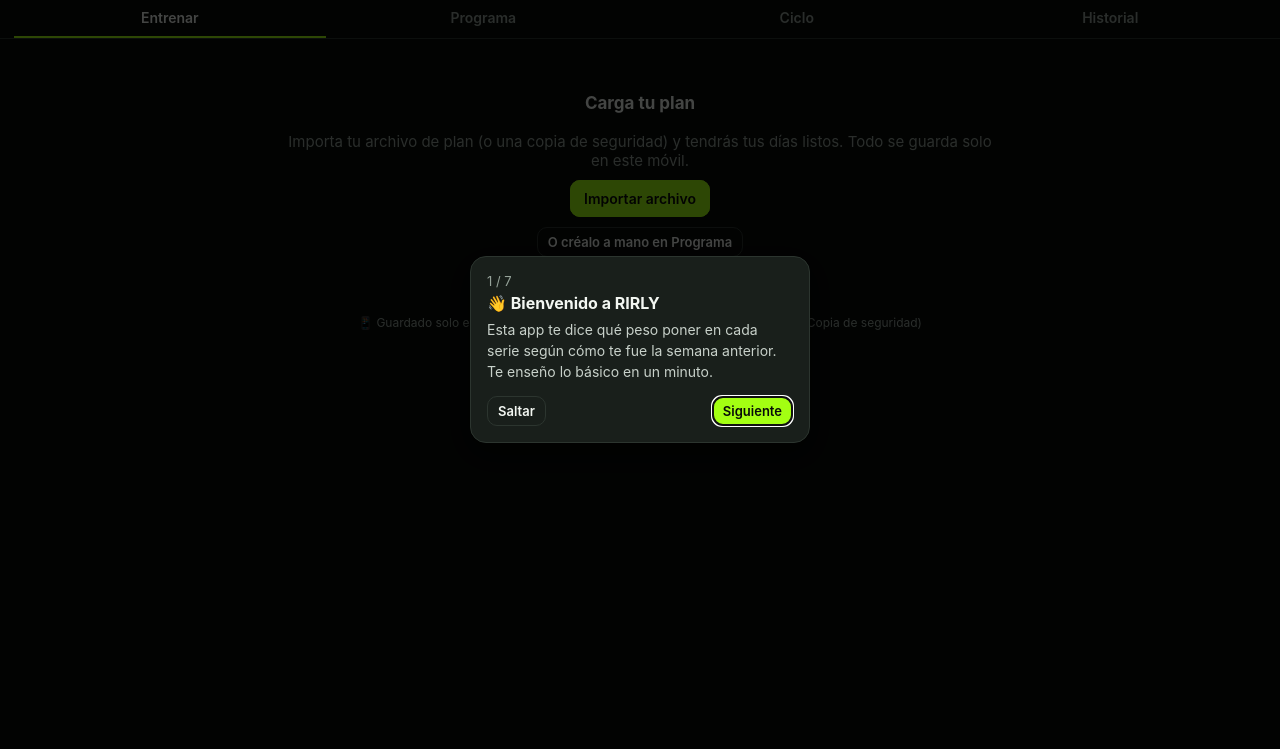
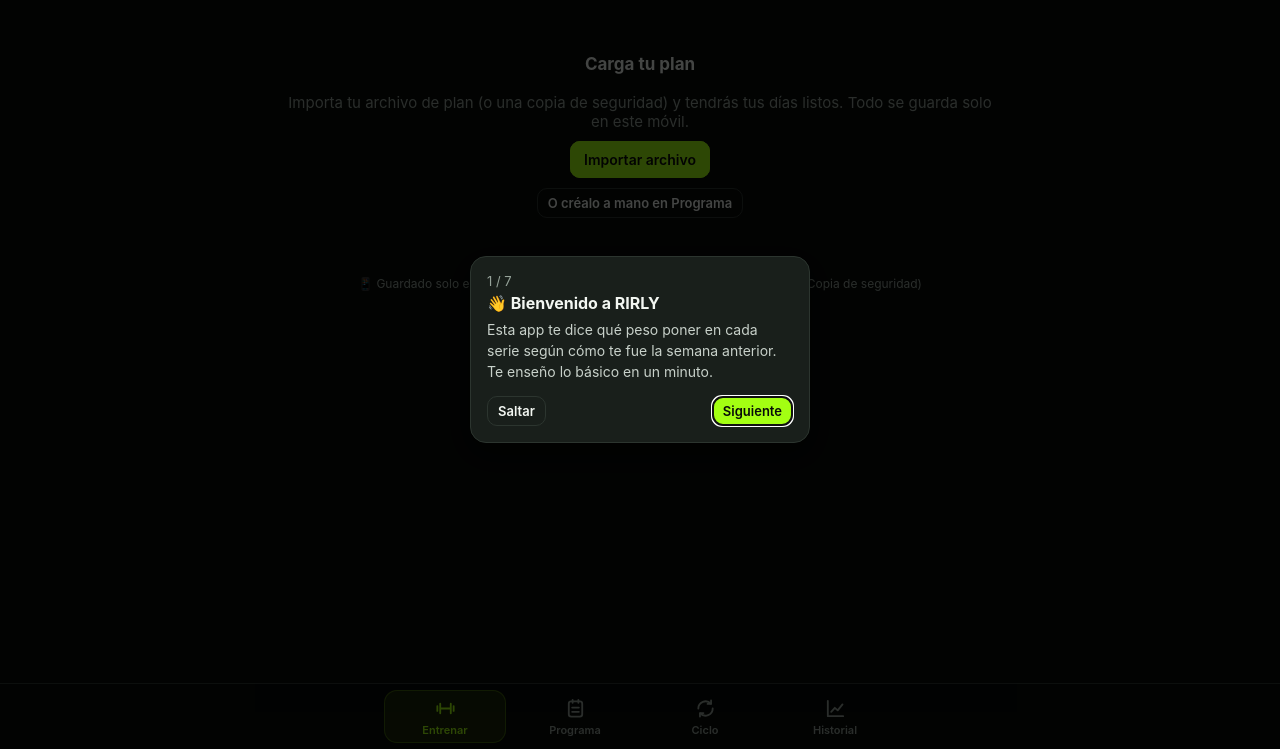
Before and after one commit to joseaholgado/rirly, a plain HTML site: page rirly-ios/index.html in a window 1280 px wide. Shown: the part 51-800 px from the top of the page. Drawn offline with Linux system fonts and the light colour scheme.

Commit message:
Mueve la navegación a una barra inferior animada
- Pestañas abajo con iconos, indicador deslizante y transición entre vistas
- El header se desplaza con la página y ya no tapa el contenido
- Añade favicon.ico para evitar el 404 que hacía fallar el test Z3

Co-Authored-By: Claude Opus 5.5 <noreply@anthropic.com>

```diff
--- a/rirly-ios/index.html
+++ b/rirly-ios/index.html
@@ -33,15 +33,18 @@
       <button data-act="wknext" aria-label="Semana siguiente">›</button>
     </div>
   </div>
-  <nav id="tabs">
-    <button data-tab="hoy">Entrenar</button>
-    <button data-tab="programa">Programa</button>
-    <button data-tab="bloque">Ciclo</button>
-    <button data-tab="historial">Historial</button>
-  </nav>
 </header>
 <main id="view"></main>
 <div class="foot" id="foot" hidden></div>
+<nav id="tabs" aria-label="Secciones" data-active="hoy">
+  <div class="tabs-in">
+    <span class="tab-ind" aria-hidden="true"></span>
+    <button data-tab="hoy"><svg viewBox="0 0 24 24" aria-hidden="true"><path d="M6.5 7v10M3.5 9.5v5M17.5 7v10M20.5 9.5v5M6.5 12h11"/></svg><span>Entrenar</span></button>
+    <button data-tab="programa"><svg viewBox="0 0 24 24" aria-hidden="true"><rect x="5" y="4.5" width="14" height="16" rx="2.5"/><path d="M9 3v3M15 3v3M8.5 11h7M8.5 15.5h7"/></svg><span>Programa</span></button>
+    <button data-tab="bloque"><svg viewBox="0 0 24 24" aria-hidden="true"><path d="M19.5 12a7.5 7.5 0 0 1-13 5.1M4.5 12a7.5 7.5 0 0 1 13-5.1"/><path d="M17.8 3.6v3.6h-3.6M6.2 20.4v-3.6h3.6"/></svg><span>Ciclo</span></button>
+    <button data-tab="historial"><svg viewBox="0 0 24 24" aria-hidden="true"><path d="M4 4v16h16"/><path d="M7.5 15.5l3.8-4.2 3 2.6 5-6.2"/></svg><span>Historial</span></button>
+  </div>
+</nav>
 <div class="toast" id="toast" role="status" aria-live="polite"></div>
 </body>
 </html>
--- a/rirly-ios/js/app.js
+++ b/rirly-ios/js/app.js
@@ -58,9 +58,23 @@ const ACTIONS = {
   impcancel() { pendingImport = null; closeModal(); }
 };
 
+/** Cambia de pestaña; la vista entra por el lado hacia el que se avanza. */
+const TAB_ORDER = ['hoy', 'programa', 'bloque', 'historial'];
+function goTab(tab) {
+  const from = TAB_ORDER.indexOf(UI.tab), to = TAB_ORDER.indexOf(tab), view = $('#view');
+  UI.tab = tab; UI.confirm = null; render(); window.scrollTo(0, 0);
+  if (from === to) return;
+  view.classList.remove('slide-next', 'slide-prev');
+  void view.offsetWidth; // reinicia la animación si se cambia de pestaña muy rápido
+  view.classList.add(to > from ? 'slide-next' : 'slide-prev');
+}
+$('#view').addEventListener('animationend', e => {
+  if (e.target === e.currentTarget) e.currentTarget.classList.remove('slide-next', 'slide-prev');
+});
+
 document.addEventListener('click', e => {
   const t = e.target.closest('[data-tab],[data-act]'); if (!t) return;
-  if (t.dataset.tab && !t.dataset.act) { UI.tab = t.dataset.tab; UI.confirm = null; render(); window.scrollTo(0, 0); return; }
+  if (t.dataset.tab && !t.dataset.act) { goTab(t.dataset.tab); return; }
   const fn = Object.hasOwn(ACTIONS, t.dataset.act) ? ACTIONS[t.dataset.act] : null;
   if (fn) fn(t);
 });
--- a/rirly-ios/js/vistas.js
+++ b/rirly-ios/js/vistas.js
@@ -14,7 +14,12 @@ const confirmBtn = (key, act, attrs, label) => UI.confirm === key
 function render() {
   const c = S.cfg, w = curWeek();
   $('#wkchip').innerHTML = cycleOver() ? '<b>Ciclo terminado</b>' : `S${w + 1}/${c.weeks} · <b>${PHASES[w]}</b>`;
-  document.querySelectorAll('#tabs button').forEach(b => b.classList.toggle('on', b.dataset.tab === UI.tab));
+  $('#tabs').dataset.active = UI.tab;
+  document.querySelectorAll('#tabs button').forEach(b => {
+    const on = b.dataset.tab === UI.tab;
+    b.classList.toggle('on', on);
+    if (on) b.setAttribute('aria-current', 'page'); else b.removeAttribute('aria-current');
+  });
   const view = { hoy: viewHoy, programa: viewPrograma, bloque: viewCiclo, historial: viewHistorial }[UI.tab] || viewHoy;
   $('#view').innerHTML = view() + `<p class="status" id="status">${statusText()}</p>`;
   renderFoot();
--- a/rirly-ios/styles.css
+++ b/rirly-ios/styles.css
@@ -10,7 +10,7 @@
   --card2: #222A25; --line: #2C352F; --soft: #C8D1CA; --on-accent: #080B09; --header: rgba(8,11,9,.94);
   --up-bg: rgba(163,255,18,.11); --ok: #3DDBB5; --ok-bg: rgba(61,219,181,.11);
   --info: #5aa9ff; --info-bg: rgba(90,169,255,.11); --dl: #b48cff; --dl-bg: rgba(180,140,255,.12);
-  --warn: #ffcc4d; --warn-bg: rgba(255,204,77,.11); --danger: #ff6b6b; --r: 14px;
+  --warn: #ffcc4d; --warn-bg: rgba(255,204,77,.11); --danger: #ff6b6b; --r: 14px; --nav-h: 66px;
   --sans: -apple-system, BlinkMacSystemFont, system-ui, sans-serif;
   --mono: ui-monospace, "SF Mono", Menlo, monospace;
 }
@@ -47,7 +47,9 @@ svg text { font-family: var(--mono) }
 .grid3 { display: grid; grid-template-columns: 1fr 1fr 1fr; gap: 8px }
 
 /* ---------- cabecera y pestañas ---------- */
-header { position: sticky; top: 0; z-index: 10; background: var(--header); -webkit-backdrop-filter: blur(8px); backdrop-filter: blur(8px); border-bottom: 1px solid var(--line); padding: calc(10px + env(safe-area-inset-top)) calc(14px + env(safe-area-inset-right)) 0 calc(14px + env(safe-area-inset-left)) }
+/* el header se desplaza con la página; solo queda fija la franja de la barra de estado del móvil */
+body::before { content: ""; position: fixed; top: 0; left: 0; right: 0; height: env(safe-area-inset-top); background: var(--bg); z-index: 10 }
+header { border-bottom: 1px solid var(--line); padding: calc(10px + env(safe-area-inset-top)) calc(14px + env(safe-area-inset-right)) 10px calc(14px + env(safe-area-inset-left)) }
 .top { display: flex; align-items: center; gap: 10px; justify-content: space-between }
 .brand { font-weight: 800; letter-spacing: -.02em; font-size: 17px }
 .brand span { color: var(--up) }
@@ -55,10 +57,31 @@ header { position: sticky; top: 0; z-index: 10; background: var(--header); -webk
 .wk button { width: 30px; height: 30px; border-radius: 9px; border: 1px solid var(--line); background: var(--card); color: var(--tx); font-size: 16px }
 .wkchip { font-family: var(--mono); font-size: 13px; padding: 6px 10px; border-radius: 9px; background: var(--card2); border: 1px solid var(--line); white-space: nowrap }
 .wkchip b { color: var(--up) }
-nav { display: flex; gap: 2px; margin-top: 10px; overflow-x: auto }
-nav button { flex: 1; background: none; border: none; color: var(--mut); padding: 10px 6px; font: 600 14px var(--sans); border-bottom: 2px solid transparent }
-nav button.on { color: var(--tx); border-bottom-color: var(--up) }
-main { padding: 14px; max-width: 760px; margin: 0 auto 90px }
+main { padding: 14px; max-width: 760px; margin: 0 auto calc(90px + var(--nav-h) + env(safe-area-inset-bottom)) }
+
+/* barra inferior: el indicador se desliza según data-active */
+#tabs { position: fixed; left: 0; right: 0; bottom: 0; z-index: 11; background: var(--header); -webkit-backdrop-filter: blur(8px); backdrop-filter: blur(8px); border-top: 1px solid var(--line); padding: 6px calc(8px + env(safe-area-inset-right)) calc(6px + env(safe-area-inset-bottom)) calc(8px + env(safe-area-inset-left)) }
+.tabs-in { position: relative; display: grid; grid-template-columns: repeat(4, 1fr); max-width: 520px; height: calc(var(--nav-h) - 13px); margin: 0 auto }
+#tabs[data-active="hoy"] { --tab-i: 0 } #tabs[data-active="programa"] { --tab-i: 1 } #tabs[data-active="bloque"] { --tab-i: 2 } #tabs[data-active="historial"] { --tab-i: 3 }
+.tab-ind { position: absolute; top: 0; bottom: 0; left: 0; width: 25%; padding: 0 4px; transform: translateX(calc(var(--tab-i, 0) * 100%)); transition: transform .34s cubic-bezier(.34, 1.45, .64, 1) }
+.tab-ind::before { content: ""; display: block; height: 100%; border-radius: 13px; background: var(--up-bg); box-shadow: inset 0 0 0 1px rgba(163,255,18,.28) }
+#tabs button { position: relative; display: flex; flex-direction: column; align-items: center; justify-content: center; gap: 3px; min-width: 0; background: none; border: none; border-radius: 13px; color: var(--mut); padding: 0 2px; font: 600 11px var(--sans); cursor: pointer; transition: color .2s }
+#tabs button svg { width: 23px; height: 23px; fill: none; stroke: currentColor; stroke-width: 1.9; stroke-linecap: round; stroke-linejoin: round }
+#tabs button.on { color: var(--up) }
+#tabs button.on svg { animation: tab-pop .36s cubic-bezier(.34, 1.56, .64, 1) }
+#tabs button:focus-visible { outline: 2px solid var(--up); outline-offset: -2px }
+@keyframes tab-pop { 0% { transform: translateY(2px) scale(.8) } 100% { transform: none } }
+
+/* transición entre secciones, según hacia qué lado se va */
+body { overflow-x: clip }
+#view.slide-next { animation: view-next .26s cubic-bezier(.22, .8, .3, 1) }
+#view.slide-prev { animation: view-prev .26s cubic-bezier(.22, .8, .3, 1) }
+@keyframes view-next { from { opacity: 0; transform: translateX(26px) } to { opacity: 1; transform: none } }
+@keyframes view-prev { from { opacity: 0; transform: translateX(-26px) } to { opacity: 1; transform: none } }
+@media (prefers-reduced-motion: reduce) {
+  .tab-ind, #tabs button { transition: none }
+  #tabs button.on svg, #view.slide-next, #view.slide-prev { animation: none }
+}
 
 /* ---------- componentes ---------- */
 .card { background: var(--card); border: 1px solid var(--line); border-radius: var(--r); padding: 14px; margin-bottom: 12px }
@@ -113,7 +136,7 @@ textarea.io { margin-top: 10px; font-size: 12px }
 .wu label:last-child { border-bottom: none }
 .wu input { width: auto; margin-top: 3px }
 .wu .d { color: var(--mut); font-size: 12px }
-.foot { position: fixed; left: 0; right: 0; bottom: 0; padding: 10px 14px calc(10px + env(safe-area-inset-bottom)); background: var(--header); border-top: 1px solid var(--line); z-index: 9 }
+.foot { position: fixed; left: 0; right: 0; bottom: calc(var(--nav-h) + env(safe-area-inset-bottom)); padding: 10px 14px; background: var(--header); border-top: 1px solid var(--line); z-index: 9 }
 .foot .in { max-width: 760px; margin: 0 auto; display: flex; gap: 8px; align-items: center }
 .date-auto { width: auto; flex: 0 0 auto }
 
```
Also changed, not shown: rirly-ios/favicon.ico (added).
